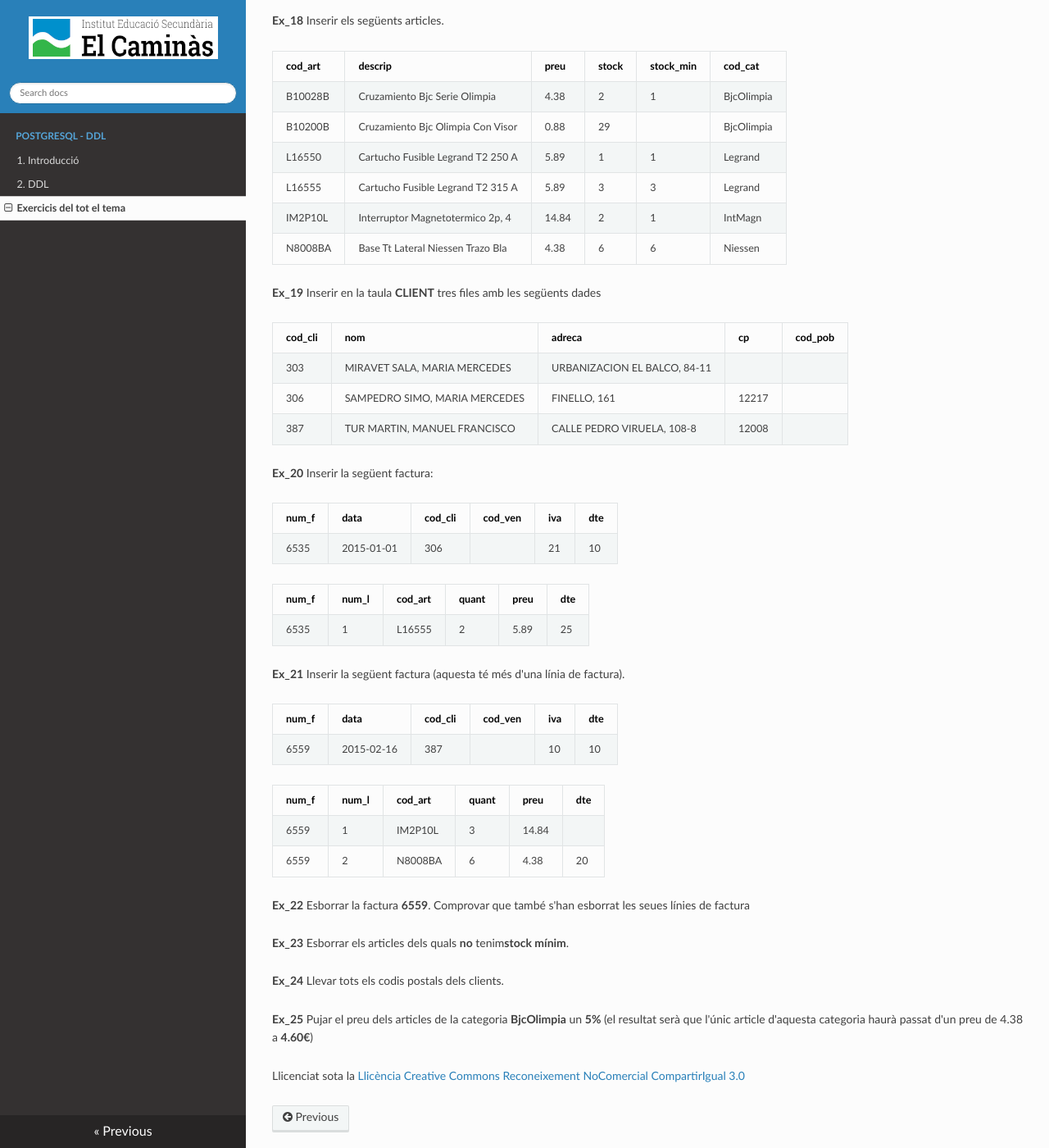
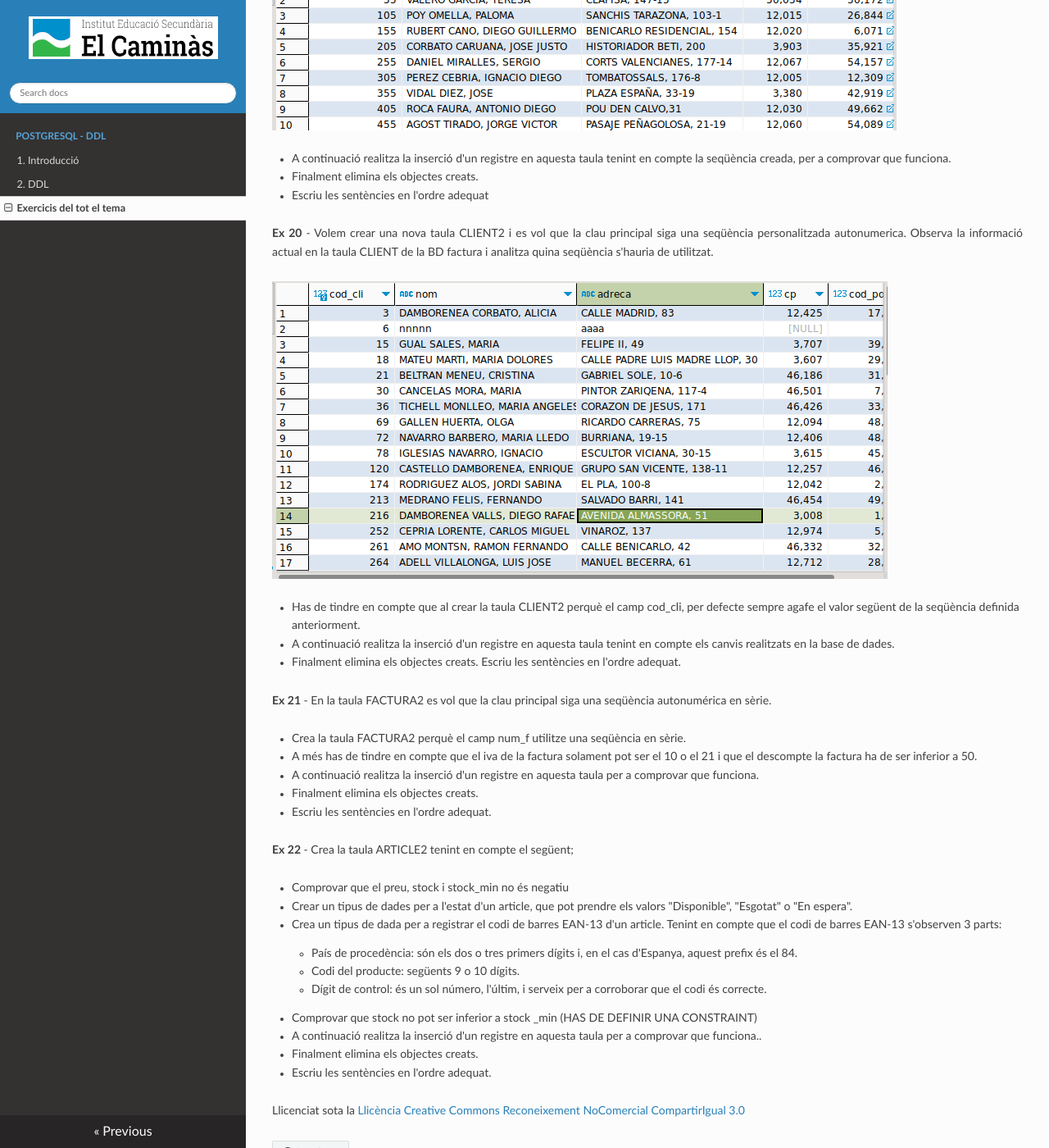
Before and after one commit to asalvadorc/BBDD_PostgreSQL_DDL, an MkDocs documentation site: the page built from docs/exercicis_de_tot_el_tema.md, in a window 1280 px wide and 1400 px high, scrolled down 1827 px. Shown: the whole window at 82% size. Built offline with MkDocs 1.6.1, drawn with Linux system fonts in a browser that asks for light colours; nearby versions of some CDN libraries; some of the changed text lies outside the part shown.

Commit message:
exercicis

```diff
--- a/docs/exercicis_de_tot_el_tema.md
+++ b/docs/exercicis_de_tot_el_tema.md
@@ -18,57 +18,105 @@ següent:
       **f_grup_9999x** (per anar creant i modificant), on grup és el vostre grup,
       9999 són les 4 últimes xifres del vostre DNI, i x la lletra del NIF.
 
-**Ex_1** Creeu la taula **CATEGORIA** , amb els mateixos camps i del mateix
+**Ex_1** - Creeu la taula **CATEGORIA** , amb els mateixos camps i del mateix
 tipus que en la taula CATEGORIA de **FACTURA** , però de moment sense clau
 principal ni cap altra restricció.
 
-**Ex_2** Creeu la taula **ARTICLE** , també sense restriccions.
+**Ex_2** - Creeu la taula **ARTICLE** , també sense restriccions.
 
-**Ex_3** Crear la taula **PROVINCIA** , amb la clau principal.
+**Ex_3** - Crear la taula **PROVINCIA** , amb la clau principal.
 
-**Ex_4** Crear la taula **POBLE** , amb la clau principal i la restricció que
+**Ex_4** - Crear la taula **POBLE** , amb la clau principal i la restricció que
 el camp **cod_pro** és clau externa que apunta a PROVINCIA.
 
-**Ex_5** Crear la taula **VENEDOR** , amb la clau principal i la clau externa
+**Ex_5** - Crear la taula **VENEDOR** , amb la clau principal i la clau externa
 a POBLE (de moment no definim la clau externa a VENEDOR, que és reflexiva).
 
-**Ex_6** Crear la taula **CLIENT** , amb la clau principal i la clau externa a
+**Ex_6** - Crear la taula **CLIENT** , amb la clau principal i la clau externa a
 POBLE
 
-**Ex_76** Crear la taula **FACTURA** , amb la clau principal i les claus
+**Ex_7** - Crear la taula **FACTURA** , amb la clau principal i les claus
 externes a CLIENT i VENEDOR. També heu d'exigir que **cod_cli** siga no nul.
 
-**Ex_8** Crear la taula **LINIA_FAC** , amb la clau principal (observa que
+**Ex_8** - Crear la taula **LINIA_FAC** , amb la clau principal (observa que
 està formada per 2 camps) però de moment sense la clau externa que apunta a
 ARTICLE. A més **cod_a** ha de ser no nul.
 
-**Ex_9** Afegir un camp a la taula **VENEDOR** anomenat **alies** de tipus
+**Ex_9** - Afegir un camp a la taula **VENEDOR** anomenat **alies** de tipus
 text, que ha de ser no nul i únic.
 
-**Ex_10** Esborrar el camp anterior, **alies** , de la taula **VENEDOR**.
+**Ex_10** - Esborrar el camp anterior, **alies** , de la taula **VENEDOR**.
 
-**Ex_11** Afegir la clau principal de **CATEGORIA**.
+**Ex_11** - Afegir la clau principal de **CATEGORIA**.
 
-**Ex_12** En la taula **ARTICLE** afegir la clau principal i la clau externa a
+**Ex_12** - En la taula **ARTICLE** afegir la clau principal i la clau externa a
 CATEGORIA.
 
-**Ex_13** En la taula **LINIA_FAC** afegir la clau externa que apunta a
+**Ex_13** - En la taula **LINIA_FAC** afegir la clau externa que apunta a
 FACTURA, **exigint que s'esborre en cascada** (si s'esborra una factura,
 s'esborraran automàticament les seues línies de factura). I també la clau
 externa que apunta a ARTICLE (aquesta normal, és a dir NO ACTION)
 
-**Ex_14** Afegir un índex anomenat **i_nom_cli** a la taula **CLIENT** pel camp
+**Ex_14** - Afegir un índex anomenat **i_nom_cli** a la taula **CLIENT** pel camp
 **nom**.
 
-**Ex_15** Afegir un índex anomenat**i_adr_ven** a la taula **VENEDOR** per a
+**Ex_15** - Afegir un índex anomenat**i_adr_ven** a la taula **VENEDOR** per a
 que estiga ordenat per **cp** (ascendent) i **adreca**(descendent).
 
-**Ex_16** Crear la vista **RESUM_FACTURA** , que ens dóne el total dels diners
+**Ex_16** - Crear la vista **RESUM_FACTURA** , que ens dóne el total dels diners
 de la factura, el total després del descompte d'articles, i el total després
 del descompte de la factura, tal i com teníem en la consulta **6.56**. A
 partir d'aquest moment podrem utilitzar la vista per a traure aquestos
 resultats
 
+**Ex 17** - Crear la vista RESUM_VENEDOR, on aparega informació del nom del venedor, del nombre total d'articles venuts i de l'import total facturat.
+
+**Ex 18** - Crear la vista RESUM_CATEGORIAS, on aparega informació del nom de la categoria, del nombre total d'articles venuts i de l'import total facturat.
+
+**Ex 19** - Tenim creada la taula VENEDOR i es desitja que la clau principal siga una seqüència autonumérica personalitzada.
+Observa la informació actual en la taula VENEDOR de la BD factura i analitza quina seqüència s'ha utilitzat.
+
+![](Ex_18.png)
+
+* A continuació realitza la inserció d'un registre en aquesta taula tenint en compte la seqüència creada, per a comprovar que funciona.
+* Finalment elimina els objectes creats.
+* Escriu les sentències en l'ordre adequat
+
+**Ex 20** - Volem crear una nova taula CLIENT2 i es vol que la clau principal siga una seqüència personalitzada autonumerica.
+Observa la informació actual en la taula CLIENT de la BD factura i analitza quina seqüència s'hauria de utilitzat.
+
+![](Ex_20.png)
+
+* Has de tindre en compte que al crear la taula CLIENT2 perquè el camp cod_cli, per defecte sempre agafe el valor següent de la seqüència definida anteriorment.
+* A continuació realitza la inserció d'un registre en aquesta taula tenint en compte els canvis realitzats en la base de dades.
+* Finalment elimina els objectes creats.
+Escriu les sentències en l'ordre adequat.
+
+**Ex 21** - En la taula FACTURA2 es vol que la clau principal siga una seqüència autonumérica en sèrie.
+
+* Crea la taula FACTURA2 perquè el camp num_f utilitze una seqüència en sèrie.
+* A més has de tindre en compte que el iva de la factura solament pot ser el 10 o el 21 i que el descompte la factura ha de ser inferior a 50.
+* A continuació realitza la inserció d'un registre en aquesta taula per a comprovar que funciona.
+* Finalment elimina els objectes creats.
+* Escriu les sentències en l'ordre adequat.
+
+**Ex 22** - Crea la taula ARTICLE2 tenint en compte el següent;
+
+* Comprovar que el preu, stock i stock_min no és negatiu
+* Crear un tipus de dades per a l'estat d'un article, que pot prendre els valors "Disponible", "Esgotat" o "En espera".
+* Crea un tipus de dada per a registrar el codi de barres EAN-13 d'un article. Tenint en compte que el codi de barres EAN-13 s'observen 3 parts:
+
+    * País de procedència: són els dos o tres primers dígits i, en el cas d'Espanya, aquest prefix és el 84.
+    * Codi del producte: següents 9 o 10 dígits.
+    * Dígit de control: és un sol número, l'últim, i serveix per a corroborar que el codi és correcte.
+
+* Comprovar que stock no pot ser inferior a stock _min (HAS DE DEFINIR UNA CONSTRAINT)
+* A continuació realitza la inserció d'un registre en aquesta taula per a comprovar que funciona..
+* Finalment elimina els objectes creats.
+* Escriu les sentències en l'ordre adequat.
+
+
+<!--
 **Ex_17** Inserir en la taula **CATEGORIA** les següents files:
 
 **cod_cat** | **descripcio**
@@ -128,7 +176,7 @@ seues línies de factura
 **Ex_25** Pujar el preu dels articles de la categoria **BjcOlimpia** un **5%**
 (el resultat serà que l'únic article d'aquesta categoria haurà passat d'un
 preu de 4.38 a **4.60€**)
-
+-->
 
 Llicenciat sota la  [Llicència Creative Commons Reconeixement NoComercial
 CompartirIgual 3.0](http://creativecommons.org/licenses/by-nc-sa/3.0/)
```
Also changed, not shown: docs/31_introducci.md (+1 -1 lines), docs/32_ddl.md (+67 -18 lines), docs/Ex_18.png (added), docs/Ex_20.png (added).
